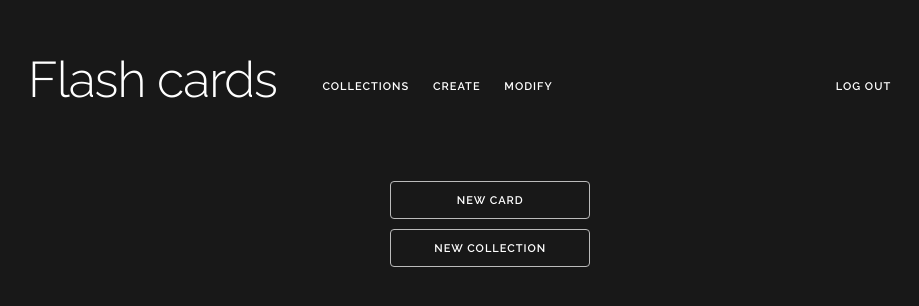
After one commit to MathisDescoteaux/Flash-Cards, a Flask app: page /create in a window 1280 px wide. The commit adds this page. Shown: the top 306 px of the page, without its empty margins (132-1051 px from the left). Run offline with Flask 2, Linux system fonts and the light colour scheme; the visitor is signed in with stand-in values (Sample User, id 1).

Commit message:
First version of the flash card creation. No function.

```diff
--- a/app.py
+++ b/app.py
@@ -72,5 +72,35 @@ def logout():
     return redirect('/')
 
 
+@app.route('/collections')
+@login_required
+def collections():
+    return render_template("collections.html")
+
+
+@app.route('/create')
+@login_required
+def create():
+    return render_template("create.html")
+
+
+@app.route('/create/card', methods=["GET", "POST"])
+@login_required
+def create_card():
+    return render_template("createcard.html")
+
+
+@app.route('/create/collection')
+@login_required
+def create_collection():
+    return render_template("createcollection.html")
+
+
+@app.route('/modify')
+@login_required
+def modify():
+    return render_template("modify.html")
+
+
 if __name__ == '__main__':
     app.run()
--- a/static/skeleton.css
+++ b/static/skeleton.css
@@ -173,7 +173,7 @@ input[type="button"] {
   display: inline-block;
   height: 38px;
   padding: 0 30px;
-  color: #555;
+  color: white;
   text-align: center;
   font-size: 11px;
   font-weight: 600;
@@ -197,7 +197,7 @@ button:focus,
 input[type="submit"]:focus,
 input[type="reset"]:focus,
 input[type="button"]:focus {
-  color: #333;
+  color: white;
   border-color: #888;
   outline: 0; }
 .button.button-primary,
--- a/static/style.css
+++ b/static/style.css
@@ -5,12 +5,16 @@
 #homeAnchor {
     color: white;
     text-decoration: none;
-    font-size: 50px;
+    font-size: 50px !important;
 }
 
 #nav {
-    margin: 28px 0 0 0;
+    margin: 18px 0 0 0;
     alignment: left;
+}
+
+#login {
+    margin: -13px 0 0 0;
 }
 
 #nav ul li {
@@ -20,7 +24,6 @@
 
 #nav a {
     text-decoration: none;
-    color: white;
 }
 
 
@@ -33,6 +36,67 @@ form {
 }
 
 body {
-    background-image: linear-gradient(to right top, #000000, #0b0b0b, #131313, #191919, #1f1f1f, #292929, #333333, #3e3e3e, #505050, #646464, #787878, #8c8c8c);
-    background-attachment: fixed;
+    background-color: #181818;
 }
+
+
+#create {
+    color: white;
+    list-style-type: none;
+    max-width: 500px;
+    text-align: center;
+
+}
+
+a {
+    color: white;
+    font-size: 11px;
+    font-weight: 600;
+    line-height: 38px;
+    letter-spacing: .1rem;
+    text-transform: uppercase;
+}
+
+a:hover {
+    color: #888;
+}
+
+thead {
+    font-size: 22px;
+}
+
+.button-create {
+    min-width: 200px;
+}
+
+textarea {
+    color: black !important;
+    resize: none;
+    min-height: 100px;
+}
+
+h1, label {
+    color: white;
+}
+
+.inline-radio {
+    display: inline-block;
+}
+
+table {
+    color: white;
+    margin: 0 auto;
+}
+
+td {
+    border-bottom: none;
+}
+
+input:disabled {
+    color: white;
+    background-color: grey;
+}
+
+#answerThree, #answerFour {
+    visibility: hidden;
+}
--- /dev/null
+++ b/templates/create.html
@@ -0,0 +1,12 @@
+{% extends "layout.html" %}
+
+{% block title %}Create{% endblock %}
+
+{% block main %}
+    <div class="container">
+        <div class="four columns offset-by-four">
+            <a class="button button-create" href="/create/card">New card</a>
+            <a class="button button-create" href="/create/collection">New collection</a>
+        </div>
+    </div>
+{% endblock %}
--- a/templates/layout.html
+++ b/templates/layout.html
@@ -24,7 +24,10 @@
 
     <!-- Favicon
     –––––––––––––––––––––––––––––––––––––––––––––––––– -->
-    <link rel="icon" type="image/png">
+    <link rel="apple-touch-icon" sizes="180x180" href="../static/apple-touch-icon.png">
+    <link rel="icon" type="image/png" sizes="32x32" href="../static/favicon-32x32.png">
+    <link rel="icon" type="image/png" sizes="16x16" href="../static/favicon-16x16.png">
+    <link rel="manifest" href="../static/site.webmanifest">
 
     <title>Flash cards: {% block title %}{% endblock %}</title>
 
@@ -34,20 +37,20 @@
 
 </head>
 
-<body><!-- Primary Page Layout
+<body><!-- Nav Bar
 –––––––––––––––––––––––––––––––––––––––––––––––––– -->
 
 <div class="container">
     <div class="four columns">
-        <a id="homeAnchor" href="/">Flash cards</a>
+        <h1 id="homeAnchor">Flash cards</h1>
     </div>
 
     {% if session["user_id"] %}
         <div id="nav" class="six columns">
             <ul>
-                <li><a href="#">Collections</a></li>
-                <li><a href="#">Create</a></li>
-                <li><a href="#">Modify</a></li>
+                <li><a href="/collections">Collections</a></li>
+                <li><a href="/create">Create</a></li>
+                <li><a href="/modify">Modify</a></li>
             </ul>
         </div>
         <div id="nav" class="two columns">
@@ -66,6 +69,8 @@
         </div>
     {% endif %}
 </div>
+<!-- Page Layout
+–––––––––––––––––––––––––––––––––––––––––––––––––– -->
 <main class="container">
     {% block main %}{% endblock %}
 </main>
--- a/templates/login.html
+++ b/templates/login.html
@@ -6,7 +6,7 @@
 
     <form action="/login" method="post">
         <div class="row">
-            <input type="text" placeholder="Username" name="username">
+            <input type="text" placeholder="Username" name="username" autocomplete="off">
         </div>
         <div class="row">
             <input type="password" placeholder="Password" name="password">
--- a/templates/register.html
+++ b/templates/register.html
@@ -6,7 +6,7 @@
 
     <form action="/register" method="post">
         <div class="row">
-            <input type="text" placeholder="Username" name="username">
+            <input type="text" placeholder="Username" name="username" autocomplete="off">
         </div>
         <div class="row">
             <input type="password" placeholder="Password" name="password">
```
Also changed, not shown: templates/Modify.html (added, +7 -0 lines), templates/collections.html (added, +7 -0 lines), templates/createcard.html (added, +81 -0 lines), templates/createcollection.html (added, +7 -0 lines), static/android-chrome-192x192.png (added), static/android-chrome-512x512.png (added), static/apple-touch-icon.png (added), static/favicon-16x16.png (added), static/favicon-32x32.png (added), static/favicon.ico (added), static/site.webmanifest (added).
